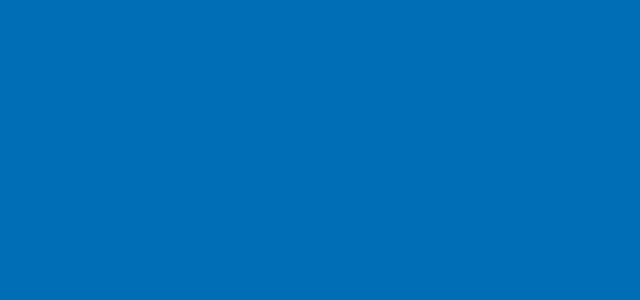
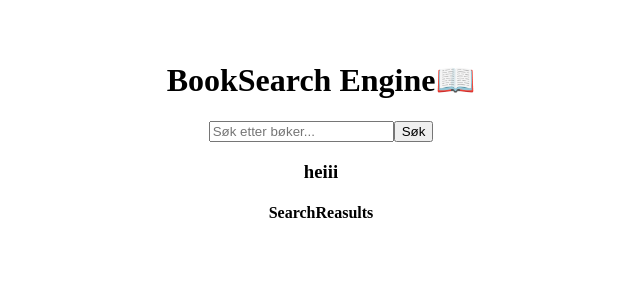
Before and after one commit to vmorstad/uin23ak4_booksearch_MORSTAD, a React (Vite) app in the folder frontend/: page / in a window 1280 px wide. Shown: the top 300 px of the page, without its empty margins (319-959 px from the left). Built offline with nearby package versions, Linux system fonts and the light colour scheme; the HTML template or start-up script is replaced by a standard one.

Commit message:
Kaller alle jsx til Layout
Fungerende på side
videre til funksjoner....

```diff
--- a/frontend/src/App.jsx
+++ b/frontend/src/App.jsx
@@ -7,7 +7,7 @@ import Layout from './components/Layout';
 
 function App() {
   return (
-    null
+    <Layout />
   )
 }
 
--- a/frontend/src/components/Bookcard.jsx
+++ b/frontend/src/components/Bookcard.jsx
@@ -1,7 +1,7 @@
 import React from 'react';
 
-export default function BookCard() {
-  return (
-    null
-  );
+export default function BookCard({ book }) {
+    return (
+        <h3>heiii</h3>
+    )
 }
--- a/frontend/src/components/Layout.jsx
+++ b/frontend/src/components/Layout.jsx
@@ -1,11 +1,15 @@
-import BookCard from "./Bookcard"
-import SearchResults from "./searchresults"
+import React from "react";
+import Search from "./Search";
+import BookCard from "./Bookcard";
+import SearchResults from "./searchresults";
 
 export default function Layout() {
+    return (
+        <>
+        <Search />
+        <BookCard />
+        <SearchResults />
 
-    return(
-        <div id="container">
-
-        </div>
+        </>
     )
 }
--- /dev/null
+++ b/frontend/src/components/Search.jsx
@@ -0,0 +1,11 @@
+import React from 'react';
+
+export default function Search() {
+    return (
+        <div>
+            <h1>BookSearch Engine📖</h1>
+            <input type="text" placeholder="Søk etter bøker..." />
+            <button>Søk</button>
+            </div>
+    )
+}
--- a/frontend/src/components/SearchResults.jsx
+++ b/frontend/src/components/SearchResults.jsx
@@ -2,6 +2,6 @@ import React from 'react';
 
 export default function SearchResults() {
   return (
-    null
+    <h4>SearchReasults</h4>
   )
 }
--- a/frontend/src/styles/App.scss
+++ b/frontend/src/styles/App.scss
@@ -1,38 +1,44 @@
 @import url('https://fonts.googleapis.com/css2?family=Rubik:wght@400;600;700&display=swap');
 
-:root {
-    --red: #DA291C;
-    --blue: #006DB7;
-    --yellow: #FFD700;
-    --green: #00AF4D;
-    --black: #000000;
-    --white: #FFFFFF;
+#root {
+  max-width: 1280px;
+  margin: 0 auto;
+  padding: 2rem;
+  text-align: center;
 
-    --font: 'Rubik', sans-serif;
-    --rootsize: 20px;
-    --maxsize: 1200px;
+  .logo {
+    height: 6em;
+    padding: 1.5em;
+    will-change: filter;
+    transition: filter 300ms;
+    &:hover {
+      filter: drop-shadow(0 0 2em #646cffaa);
+    }
+    &.react:hover {
+      filter: drop-shadow(0 0 2em #61dafbaa);
+    }
+  }
+
+  @keyframes logo-spin {
+    from {
+      transform: rotate(0deg);
+    }
+    to {
+      transform: rotate(360deg);
+    }
+  }
+
+  @media (prefers-reduced-motion: no-preference) {
+    a:nth-of-type(2) .logo {
+      animation: logo-spin infinite 20s linear;
+    }
+  }
 }
 
-body {
-  background-color: var(--blue);
-  font-family: var(--font);
-  font-size: var(--rootsize);
-  margin-top: 0;
-  padding-top: 0;
+.card {
+  padding: 2em;
+}
 
-  /* Fixed text sizes */
-  p { font-size: 1rem; }
-  h2 { font-size: 2.5rem; font-weight: 700; }
-  h3 { font-size: 1.5rem; font-weight: 600; }
-
-
-  /* Main structure */
-  #container {
-    width: 100%;
-    max-width: var(--maxsize);
-    margin: 0 auto;
-    min-height: 200px;
-    background-color: var(--white);
-  }
-
+.read-the-docs {
+  color: #888;
 }
```
